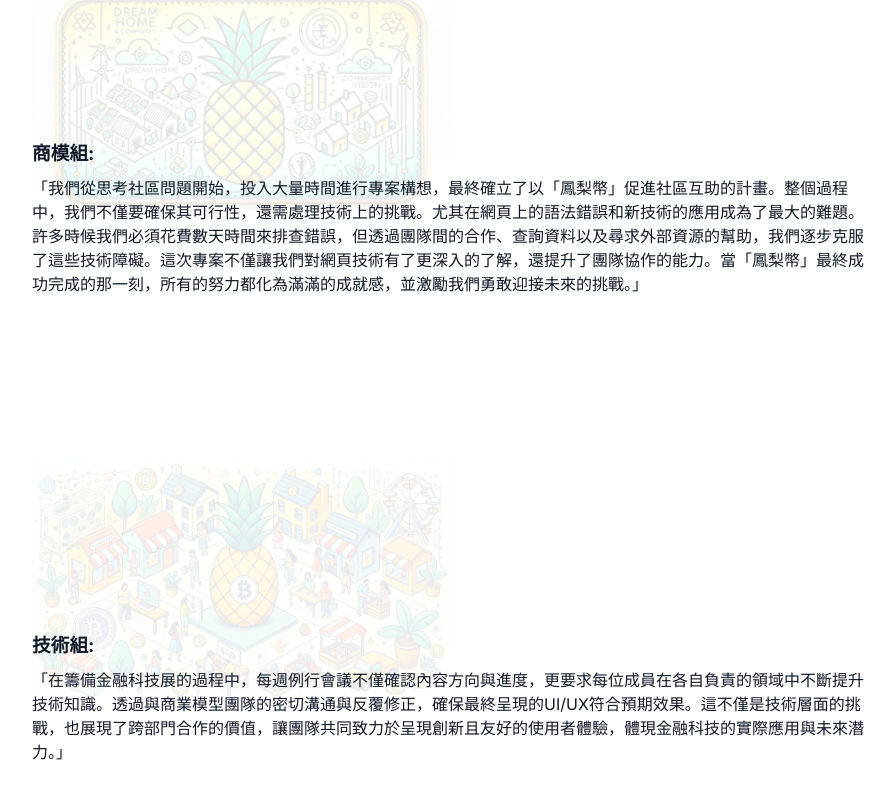
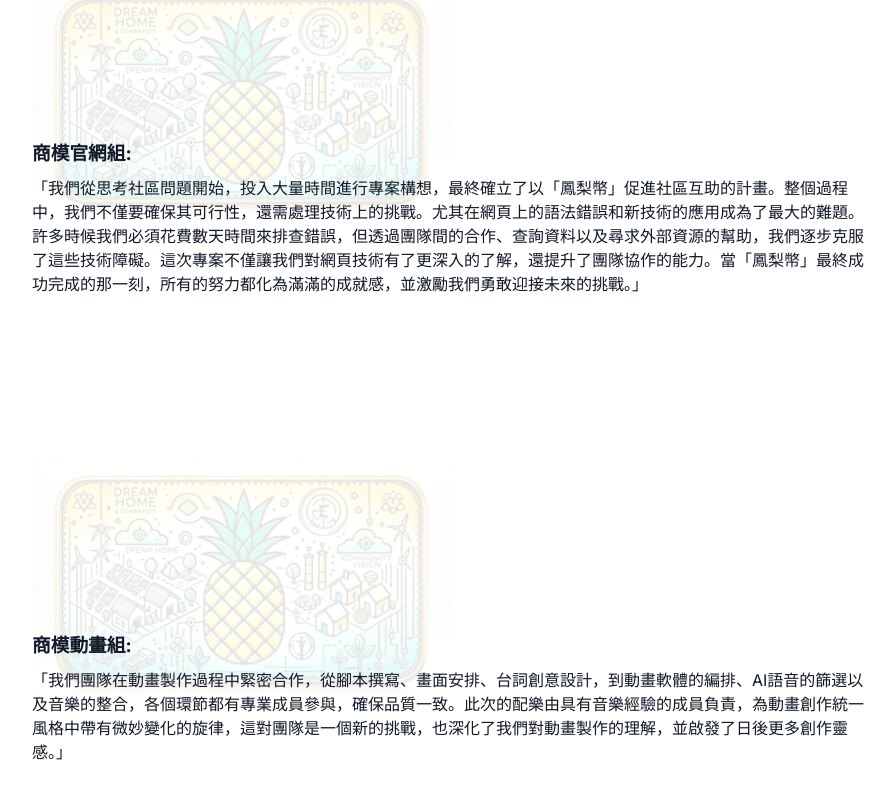
Before and after one commit to linting2024/microinsurance, a Next.js app: page /news2 in a window 1280 px wide. Shown: the part 1291-2100 px from the top of the page, without its empty margins (192-1087 px from the left). Built offline with nearby package versions, Linux system fonts and the light colour scheme.

Commit message:
new photo

```diff
--- a/components/AutoCarousel.js
+++ b/components/AutoCarousel.js
@@ -29,7 +29,7 @@ export default function AutoCarousel() {
       <Carousel.Item interval={3000} style={{ height: '100vh' }}>
         <img
           className="d-block w-100 h-100 object-cover"
-          src="/images/slide3.jpg" // 第三張圖片
+          src="/images/slide_3.jpg" // 第三張圖片
           alt="Third slide"
         />
         <Carousel.Caption>
--- a/components/AutoCarouselNews.js
+++ b/components/AutoCarouselNews.js
@@ -11,8 +11,20 @@ export default function AutoCarousel() {
           alt="First slide"
         />
         <Carousel.Caption style={{ top: '30%', transform: 'translateY(-50%)' }}>
-          <h3 className="text-gray-900 font-bold opacity-100">商模組:</h3>
+          <h3 className="text-gray-900 font-bold opacity-100">商模官網組:</h3>
           <p className="pt-2 text-gray-900 opacity-100">「我們從思考社區問題開始，投入大量時間進行專案構想，最終確立了以「鳳梨幣」促進社區互助的計畫。整個過程中，我們不僅要確保其可行性，還需處理技術上的挑戰。尤其在網頁上的語法錯誤和新技術的應用成為了最大的難題。許多時候我們必須花費數天時間來排查錯誤，但透過團隊間的合作、查詢資料以及尋求外部資源的幫助，我們逐步克服了這些技術障礙。這次專案不僅讓我們對網頁技術有了更深入的了解，還提升了團隊協作的能力。當「鳳梨幣」最終成功完成的那一刻，所有的努力都化為滿滿的成就感，並激勵我們勇敢迎接未來的挑戰。」</p>
+        </Carousel.Caption>
+      </Carousel.Item>
+
+      <Carousel.Item interval={3000} style={{ height: '60vh' }}>
+        <img
+          className="d-block w-100 h-60 object-cover opacity-10"
+          src="/images/slide1.jpg" // 第1張圖片
+          alt="First slide"
+        />
+        <Carousel.Caption style={{ top: '30%', transform: 'translateY(-50%)' }}>
+          <h3 className="text-gray-900 font-bold opacity-100">商模動畫組:</h3>
+          <p className="pt-2 text-gray-900 opacity-100">「我們團隊在動畫製作過程中緊密合作，從腳本撰寫、畫面安排、台詞創意設計，到動畫軟體的編排、AI語音的篩選以及音樂的整合，各個環節都有專業成員參與，確保品質一致。此次的配樂由具有音樂經驗的成員負責，為動畫創作統一風格中帶有微妙變化的旋律，這對團隊是一個新的挑戰，也深化了我們對動畫製作的理解，並啟發了日後更多創作靈感。」</p>
         </Carousel.Caption>
       </Carousel.Item>
 
```
Also changed, not shown: public/images/slide_3.jpg (renamed from public/images/slide_1.jpg).
